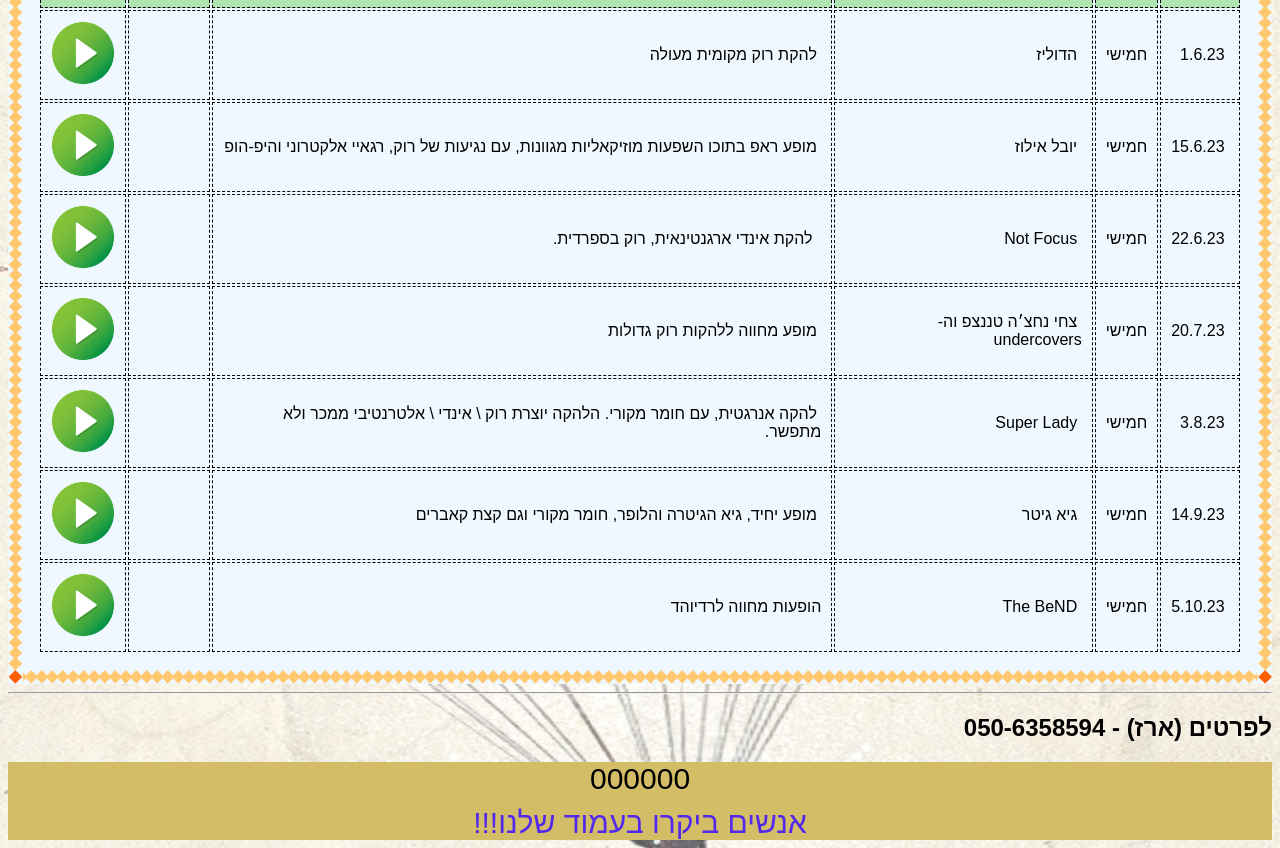
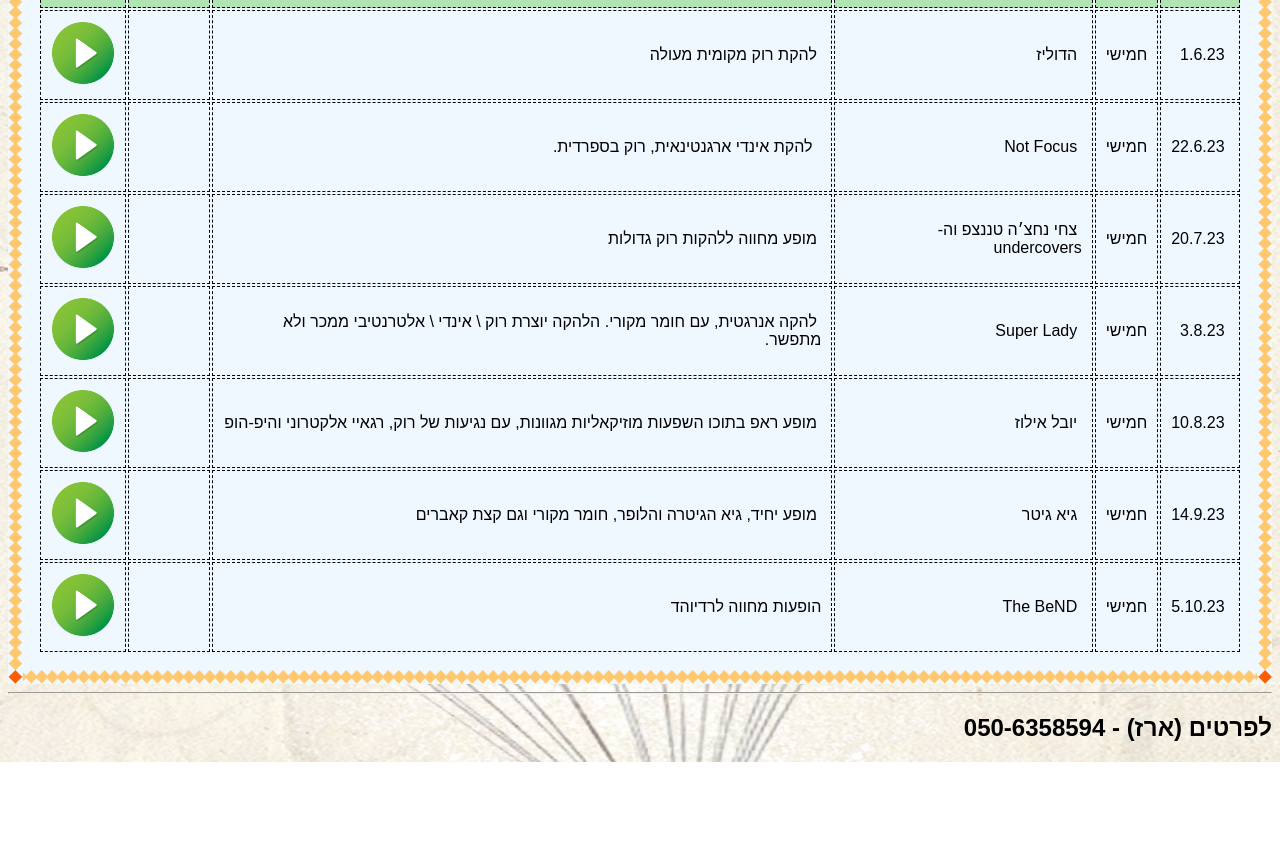
Before and after one commit to erezoren/zanhanitshows, a website built with Parcel: page index.html in a window 1280 px wide. Shown: the part 421-1269 px from the top of the page. After the commit the page ends 1183 px from the top, so only its background shows below. Built offline with nearby package versions, Linux system fonts and the light colour scheme; no server answers.

Commit message:
moved yuval iluz

```diff
--- a/index.html
+++ b/index.html
@@ -68,14 +68,6 @@
       <td><a href="https://www.youtube.com/watch?v=b0FTOLdoHkM" target="_blank"><img class="play-btn" src="play.webp"/></a></td>
     </tr>
     <tr>
-      <td>&nbsp;15.6.23</td>
-      <td>חמישי</td>
-      <td>&nbsp;יובל אילוז</td>
-      <td>&nbsp;מופע ראפ בתוכו השפעות מוזיקאליות מגוונות, עם נגיעות של רוק, רגאיי אלקטרוני והיפ-הופ</td>
-      <td></td>
-      <td><a href="https://www.youtube.com/watch?v=FS4T87MwU3s" target="_blank"><img class="play-btn" src="play.webp"/></a></td>
-    </tr>
-    <tr>
       <td>&nbsp;22.6.23</td>
       <td>חמישי</td>
       <td>&nbsp;Not Focus</td>
@@ -99,7 +91,14 @@
       <td>&nbsp;</td>
       <td><a href="https://youtu.be/69tcx6GTvMA" target="_blank"><img class="play-btn" src="play.webp"/></a></td>
     </tr>
-
+    <tr>
+      <td>&nbsp;10.8.23</td>
+      <td>חמישי</td>
+      <td>&nbsp;יובל אילוז</td>
+      <td>&nbsp;מופע ראפ בתוכו השפעות מוזיקאליות מגוונות, עם נגיעות של רוק, רגאיי אלקטרוני והיפ-הופ</td>
+      <td></td>
+      <td><a href="https://www.youtube.com/watch?v=FS4T87MwU3s" target="_blank"><img class="play-btn" src="play.webp"/></a></td>
+    </tr>
     <tr>
       <td>&nbsp;14.9.23</td>
       <td>חמישי</td>
@@ -123,7 +122,7 @@
 <div dir="rtl">
   <h2>לפרטים (ארז) - 050-6358594</h2>
 </div>
-<div id="visits">
+<!--<div id="visits">
   <div class="counter">
     <span class="cnt-span">0</span>
     <span class="cnt-span">0</span>
@@ -134,7 +133,7 @@
   </div>
   <div class="message">!!!אנשים ביקרו בעמוד שלנו</div>
 </div>
-<script src="./index.js"></script>
+<script src="./index.js"></script>-->
 </body>
 
 </html>
```
